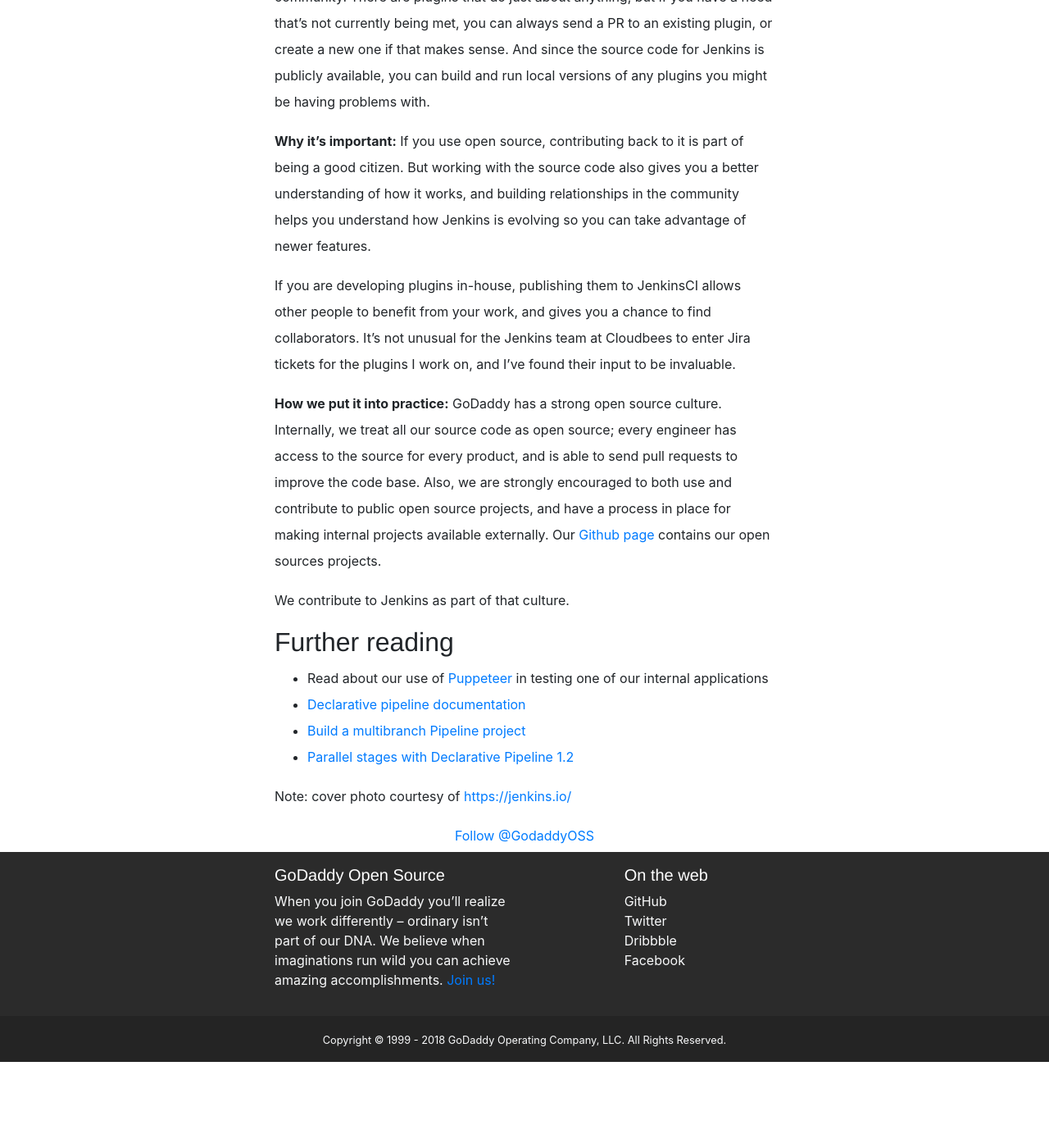
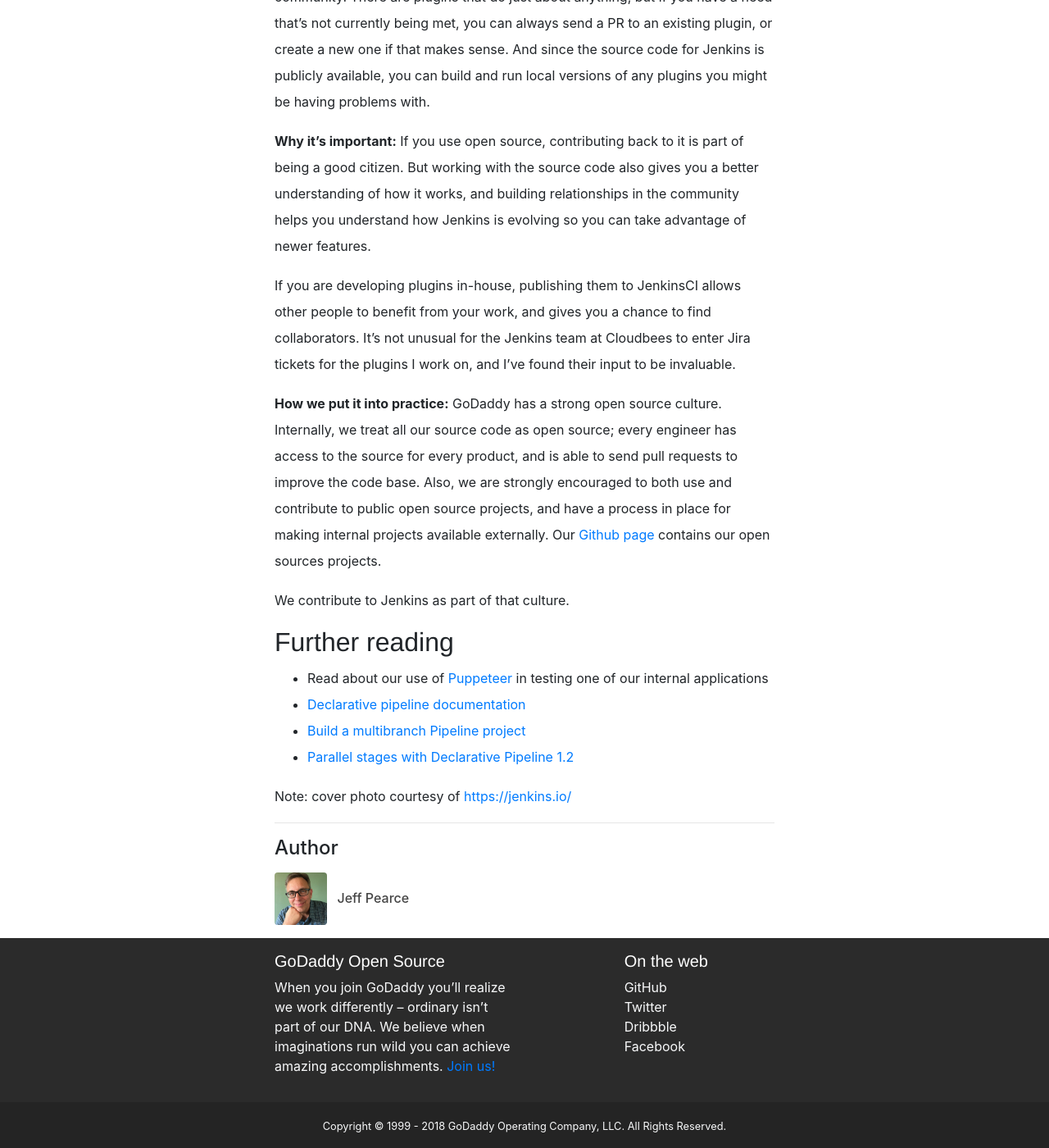
Before and after one commit to godaddy/godaddy.github.io, a Jekyll site: the page built from _posts/2018-06-06-cicd-best-practices.md, in a window 1280 px wide and 1400 px high, scrolled down 12205 px. Shown: the whole window at 82% size. Built offline with Jekyll 4.4.1, drawn with Linux system fonts in a browser that asks for light colours; nearby versions of some CDN libraries; some web fonts are replaced; comment, search, counter and statistics services are not loaded; before the commit the page ends 13500 px from its top, so only the background shows below that.

Commit message:
feat(post): update the social share and author widgets (#42)

```diff
--- a/_includes/block/scripts.html
+++ b/_includes/block/scripts.html
@@ -13,8 +13,12 @@
 </script>
 {% endif %}
 
+{% if page.widgets contains 'addthis' or layout.widgets contains 'addthis' %}
+<script async src="//s7.addthis.com/js/300/addthis_widget.js#pubid=ra-5b039a09ed801a5d"></script>
+{% endif %}
+
+{% if page.widgets contains 'twitter' or layout.widgets contains 'twitter' %}
 <script>
-  {% if page.widgets contains 'twitter' or layout.widgets contains 'twitter' %}
   window.twttr = (function(d, s, id) {
     var js, fjs = d.getElementsByTagName(s)[0],
       t = window.twttr || {};
@@ -31,5 +35,5 @@
 
     return t;
   }(document, "script", "twitter-wjs"));
-  {% endif %}
 </script>
+{% endif %}
--- /dev/null
+++ b/_includes/component/author-panel.html
@@ -0,0 +1,26 @@
+{% capture title %}
+  {% if page.authors.size > 1 %}
+  Authors
+  {% else %}
+  Author
+  {% endif %}
+{% endcapture %}
+
+<hr>
+
+<div class="authors">
+  <h4 class="mb-3">{{ title }}</h4>
+
+  <div class="row">
+    {% for author in page.authors %}
+    <div class="col-12{% if page.authors.size > 1 %} col-md-6{% endif %}">
+      <div class="author mb-3">
+        <a href="{{ author.url }}">
+          <img class="rounded mr-2" src="{{ author.photo }}" alt="{{ author.name }}" width="64">
+          <h6>{{ author.name }}</h6>
+        </a>
+      </div>
+    </div>
+    {% endfor %}
+  </div>
+</div>
--- /dev/null
+++ b/_includes/component/social-share.html
@@ -0,0 +1,3 @@
+<div class="text-center mb-1">
+  <div class="addthis_inline_share_toolbox"></div>
+</div>
--- a/_layouts/post.html
+++ b/_layouts/post.html
@@ -25,11 +25,8 @@
 
   {{ content }}
 
-  <div class="text-center mb-1">
-    <a class="twitter-follow-button" href="https://twitter.com/GodaddyOSS" data-size="large">
-      Follow @GodaddyOSS
-    </a>
-  </div>
+  {% include component/social-share.html %}
+  {% include component/author-panel.html %}
 </div>
 
 {% include section/footer.html %}
--- a/_posts/2018-06-06-cicd-best-practices.md
+++ b/_posts/2018-06-06-cicd-best-practices.md
@@ -9,7 +9,9 @@
     url: https://www.linkedin.com/in/jeffpea/
     photo: /assets/images/jxpearce.jpg
 ---
+
 CICD means both
+
 - Continuous Integration and Continuous Delivery
 - Continuous Integration and Continuous Deployment
 
--- a/_stylesheets/appstyles.scss
+++ b/_stylesheets/appstyles.scss
@@ -20,6 +20,7 @@
 @import 'layout/post';
 
 /* Components */
+@import 'components/authors-panel';
 @import 'components/button';
 @import 'components/card';
 @import 'components/masthead';
--- a/_stylesheets/base/_reset.scss
+++ b/_stylesheets/base/_reset.scss
@@ -13,6 +13,10 @@
   max-width: 100%;
 }
 
+a:hover {
+  text-decoration: none;
+}
+
 .container {
   flex: 1 0 auto;
 }
--- /dev/null
+++ b/_stylesheets/components/_authors-panel.scss
@@ -0,0 +1,13 @@
+.author {
+  h6 {
+    display: inline;
+  }
+
+  a {
+    color: $grey-midrange;
+
+    &:hover {
+      color: $primary-base;
+    }
+  }
+}
```
Also changed, not shown: other parts of _layouts/post.html (+1 -1 lines).
